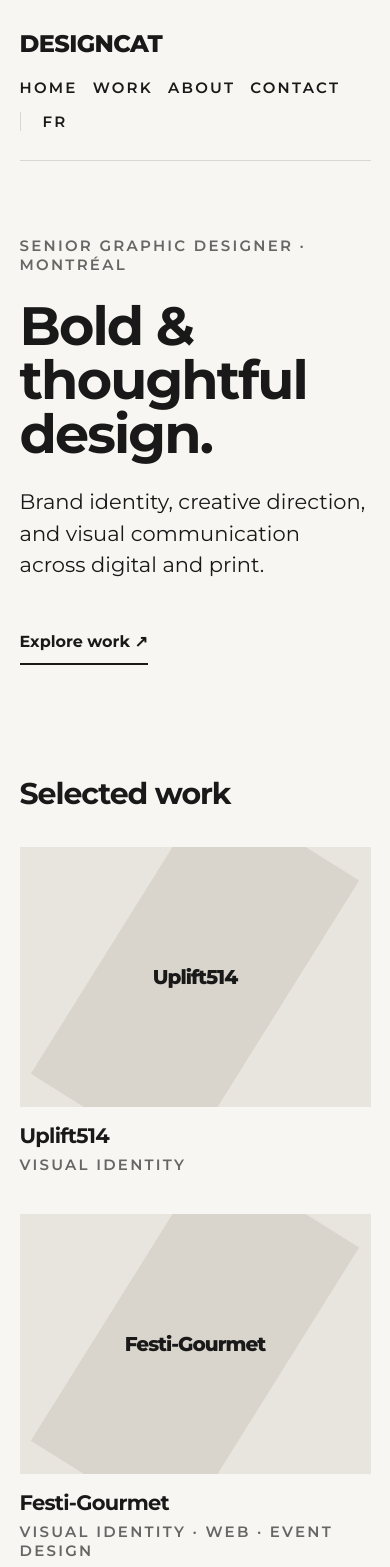
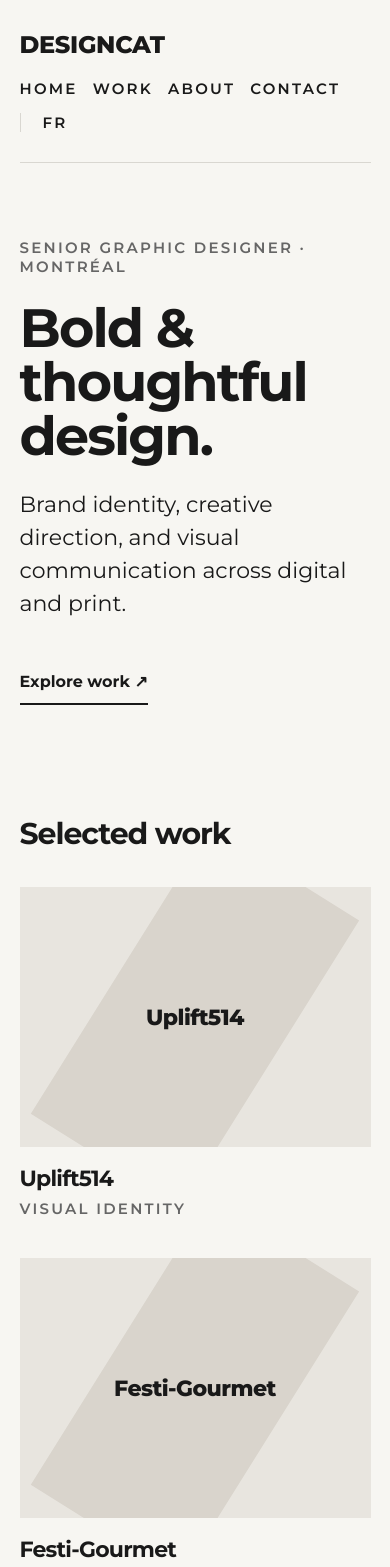
Before and after one commit to designcatca/portfolio, a plain HTML site: page index.html in a window 390 px wide. Shown: the top 1567 px of the page. Drawn offline with Linux system fonts and the light colour scheme.

Commit message:
Update style.css

```diff
--- a/assets/style.css
+++ b/assets/style.css
@@ -31,13 +31,13 @@ a:hover {
   align-items: center;
   justify-content: space-between;
   gap: 20px;
-  padding: 29px 0;
+  padding: 30px 0;
   border-bottom: 1px solid var(--line)
 }
 .logo {
   font-size: 24px;
   font-weight: 800;
-  letter-spacing: -.025em
+  letter-spacing: -.0125em
 }
 .nav {
   display: flex;
@@ -73,7 +73,7 @@ a:hover {
   margin: 25px 0
 }
 .lead {
-  font-size: clamp(21px, 2vw, 24px);
+  font-size: clamp(22px, 2vw, 24px);
   line-height: 1.5;
   max-width: 740px
 }
@@ -116,16 +116,16 @@ a:hover {
 }
 .thumb span {
   position: relative;
-  font-size: clamp(20px, 3vw, 45px);
+  font-size: clamp(22px, 3vw, 45px);
   font-weight: 800;
-  letter-spacing: -.05em;
+  letter-spacing: -.025em;
   text-align: center;
   padding: 20px
 }
 .project h3 {
-  font-size: 21px;
+  font-size: 22px;
   letter-spacing: -.035em;
-  margin: 16px 0 7px
+  margin: 18px 0 7px
 }
 .project p {
   margin: 0
@@ -151,7 +151,8 @@ a:hover {
   padding: 30px 0 55px;
   display: flex;
   justify-content: space-between;
-  gap: 20px;
+  gap: 22px;
+  text-transform: uppercase;
   flex-wrap: wrap;
   font-size: 15px
 }
@@ -174,7 +175,7 @@ a:hover {
   padding: 20px
 }
 .note {
-  font-size: 12px;
+  font-size: 15px;
   color: var(--muted)
 }
 @media(max-width:680px) {
```
